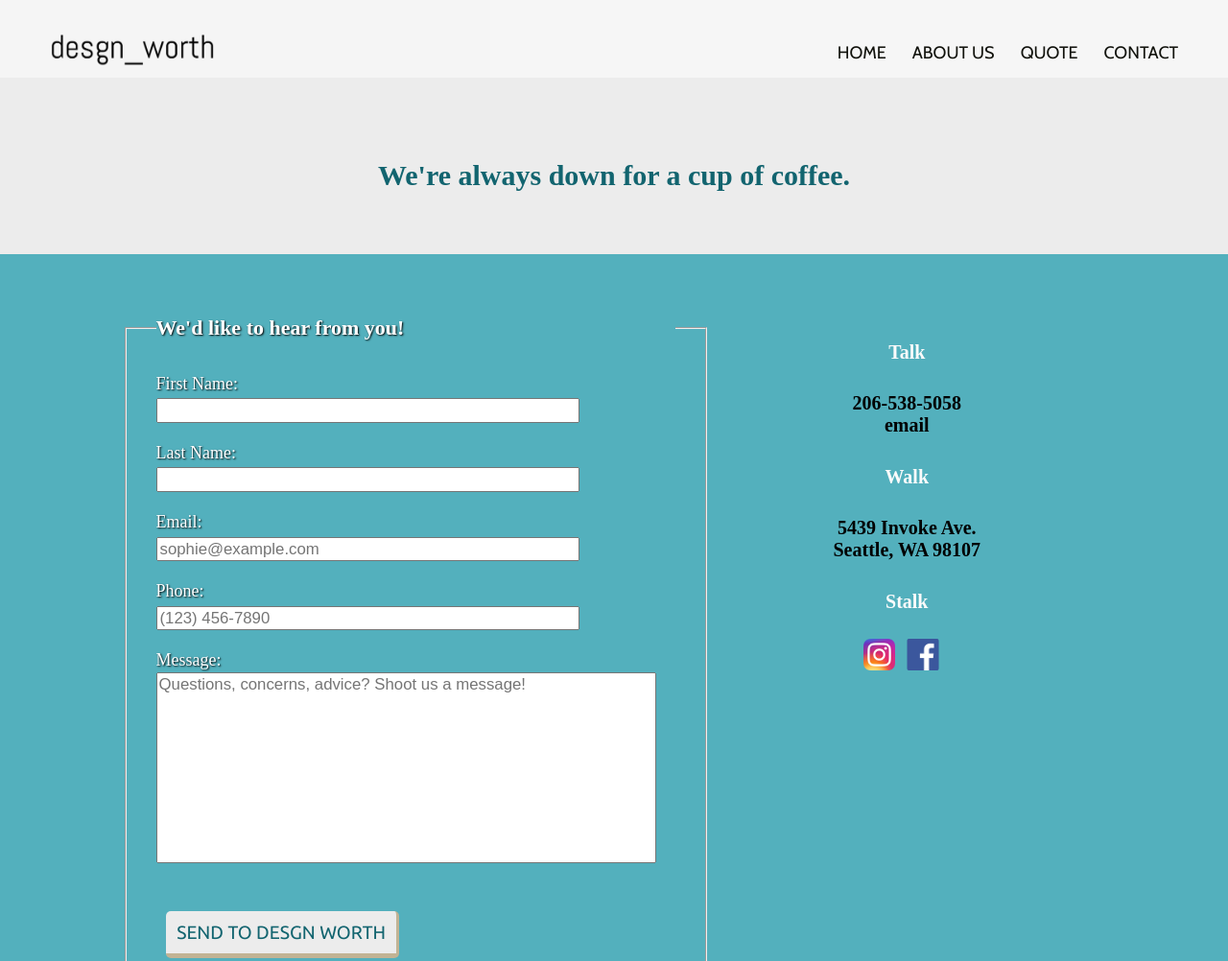
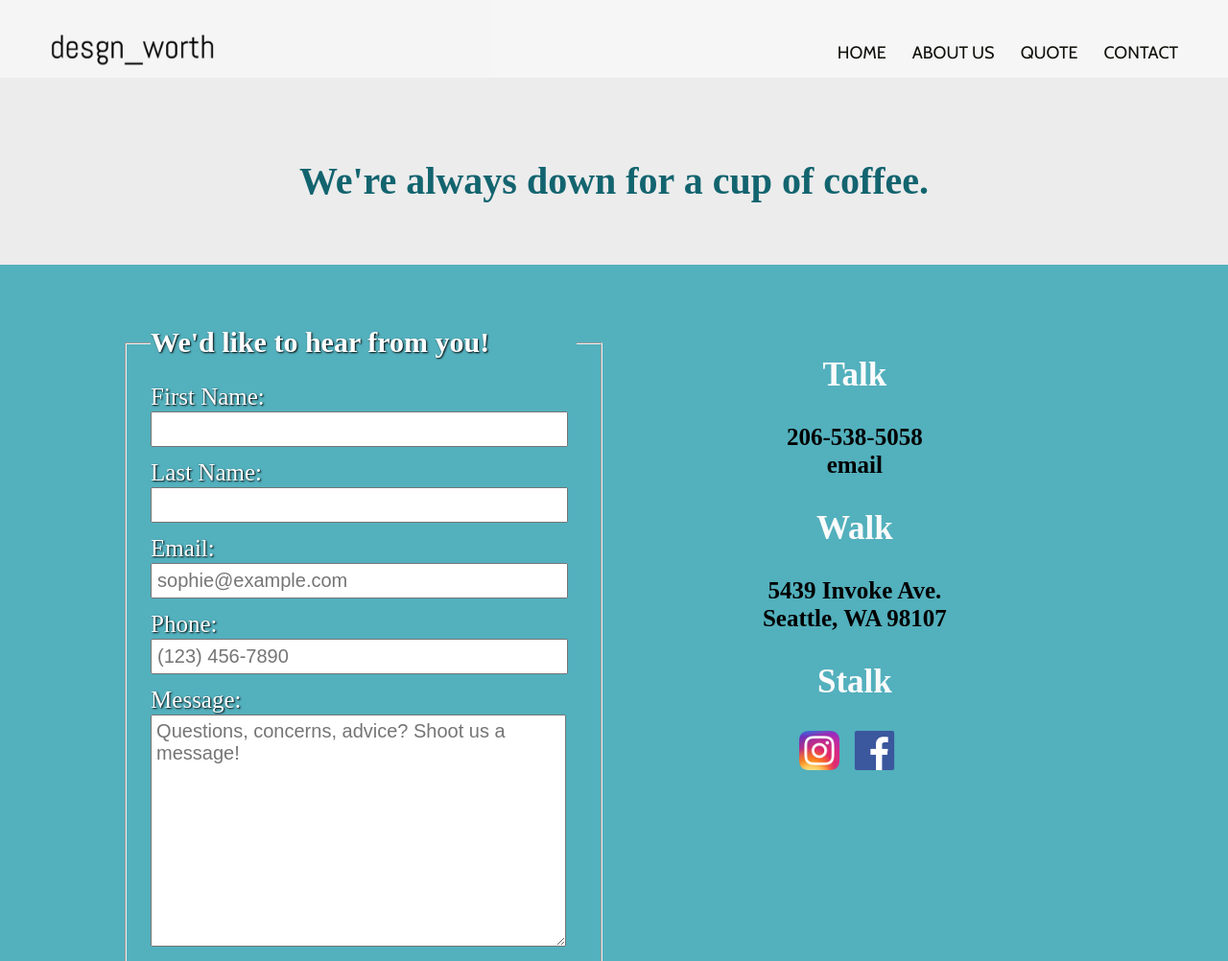
Before and after one commit to ambergkim/desgn-worth, a plain HTML site: page contact.html in a window 1280 px wide. Shown: the top 1002 px of the page at 96% size. Drawn offline with nearby package versions, Linux system fonts and the light colour scheme.

Commit message:
cleaned up contact page code, fixed responsiveness

```diff
--- a/contact.html
+++ b/contact.html
@@ -10,8 +10,8 @@
     <meta property="og:image" content="img/desgn-worth-logo.png" />
     <meta property="og:description" content="Desgn Worth...for freelancers, by freelancers!" />
 
+    <link rel="stylesheet" href="css/normalize.css">
     <link rel="stylesheet" href="css/nav.css">
-    <link rel="stylesheet" href="css/normalize.css">
     <link rel="stylesheet" href="css/contact.css">
     <!-- Body font -->
     <link href="https://fonts.googleapis.com/css?family=Abel|Ubuntu" rel="stylesheet">
--- a/css/contact.css
+++ b/css/contact.css
@@ -1,5 +1,5 @@
 p {
-  font-size: 16px;
+  font-size: 50px;
   font-style: 'Ubuntu', sans-serif;
 }
 
@@ -13,48 +13,49 @@ h1 {
   background-color: #ececec;
   margin: 20% 5% 3% 5%;
   padding-top: 3%;
-  font-size: 30px;
+  font-size: 4em;
 }
 
 h2 {
   text-align: center;
-  font-size: 20px;
+  font-size: 3em;
   line-height: 44px;
   color: #fbfbfb;
 }
 
 h3  {
   text-align: center;
+  font-size: 2.5em;
 }
 
 form {
   margin: 20% 5% 0 5%;
   padding: 2% 35% 1% 2%;
   font-style: 'Ubuntu', sans-serif;
-  font-size: 16px;
+  font-size: 1em;
 }
 
 fieldset {
   padding: 5%;
-  font-size: 1.5em;
 }
 
 input, textarea {
   margin-bottom: 3%;
-  font-size: .7em;
-  resize: none;
+  font-size: 2em;
+  width: 95%;
+  padding: 0.5em;
 }
 
 legend {
   font-weight: bold;
-  font-size: 22px;
+  font-size: 3em;
   color: #ffffff;
   text-shadow: #000 1px 1px 2px;
   width: 100%;
 }
 
 label {
-  font-size: 18px;
+  font-size: 2.5em;
   width: 100%;
   color: #ffffff;
   text-shadow: #000 1px 1px 2px;
@@ -62,7 +63,7 @@ label {
 
 .row {
   display: flex;
-  flex-direction: row-reverse;
+  flex-direction: column;
 }
 
 .column {
@@ -70,8 +71,8 @@ label {
 }
 
 #columnOne {
-  flex-basis: 50%;
-  width: 340px;
+  flex-basis: 100%;
+  margin-bottom: 15%;
 }
 
 #contactForm {
@@ -88,15 +89,15 @@ label {
 }
 
 #formButton {
+  width: 100%;
   border: none;
   padding: 5%;
   background: #ececec;
   color: #12646f;
-  font-size: .8em;
-  font-weight: 1px;
+  font-size: 3em;
   font-family: 'Ubuntu', sans-serif;
   padding: 2% 2% 2% 2%;
-  margin: 5% 1% 1% 2%;
+  margin: 5% 0 0 0;
   border-radius: 5px;
   border-bottom: 5px solid #c2b394;
   border-right: 3px solid #c2b394;
@@ -172,12 +173,32 @@ footer {
 }
 /**********PHONE LANDSCAPE*************/
 @media screen and (orientation: landscape) {
+  p {
+    font-size: 30px;
+  }
+  h1 {
+    font-size: 3em;
+  }
+  h2 {
+    font-size: 2.5em;
+  }
+  h3 {
+    font-size: 2em;
+  }
+  legend {
+    font-size: 2.5em;
+  }
+  label {
+    font-size: 1.75em;
+  }
   footer {
     font-size: .5em;
     padding: 0;
     margin: 0;
   }
-
+  #formButton {
+    font-size: 2em;
+  }
   #footerLogo {
       width: 28%;
       height: 15%;
@@ -197,50 +218,58 @@ footer {
     margin: 0;
     padding: 3% 0 3% 0;
     background-color: #ececec;
+    font-size: 2em;
   }
-
-  #intro {
-    background-color: #ececec;
-    padding: 10% 0 2% 0;
-    margin: 0;
+  h2 {
+    font-size: 1.75em;
   }
-
-  .row {
-    display: flex;
-    flex-direction: row-reverse;
+  h3 {
+    font-size: 1.25em;
   }
-
-  .column {
-    flex-grow: 1;
+  legend {
+    font-size: 1.5em;
   }
-
-  #columnOne {
-    flex-basis: 50%;
-    width: 340px;
+  label {
+    font-size: 1.25em;
   }
-
-  #contactForm {
-    margin: 0;
-    padding: 0;
-    width: 100%;
+  input, textarea {
+    font-size: 1em;
+    padding: 0.25em;
+    width: 95%;
   }
-
-  input {
-    width: 80%;
-  }
-
   footer {
     text-align: center;
     background-color: #ececec;
     padding: 1.5em;
     font-size: 1em;
   }
-
   footer p {
     font-size: 1em;
     font-family: 'Cabin'
   }
-
+  .row {
+    display: flex;
+    flex-direction: row-reverse;
+  }
+  .column {
+    flex-grow: 1;
+  }
+  #intro {
+    background-color: #ececec;
+    padding: 10% 0 2% 0;
+    margin: 0;
+  }
+  #columnOne {
+    flex-grow: 2;
+  }
+  #contactForm {
+    margin: 0;
+    padding: 0;
+    width: 100%;
+  }
+  #formButton {
+    font-size: 1.5em;
+  }
   #footerLogo {
       margin-top: 2%;
       width: 10%;
--- a/scripts/contact.js
+++ b/scripts/contact.js
@@ -1,7 +1,6 @@
 'use strict';
 //event listener to grab formButton
 var submitMsg = document.getElementById('submitMsg');
-console.log(submitMsg);
 var formButton = document.getElementById('contactForm');
 var showMsg = function(event) {
   event.preventDefault();
--- a/scripts/quote.js
+++ b/scripts/quote.js
@@ -300,7 +300,7 @@ function firstLetterCapital (word) {
 
 var resetPreviousSession = document.getElementById('reset');
 reset.addEventListener('click', function(event){
-  alert('Previous session is erased. You can now fill out your info from the beginning.')
+  alert('Previous session is erased. You can now fill out your info from the beginning.');
   event.preventDefault();
   localStorage.clear();
 });
```
